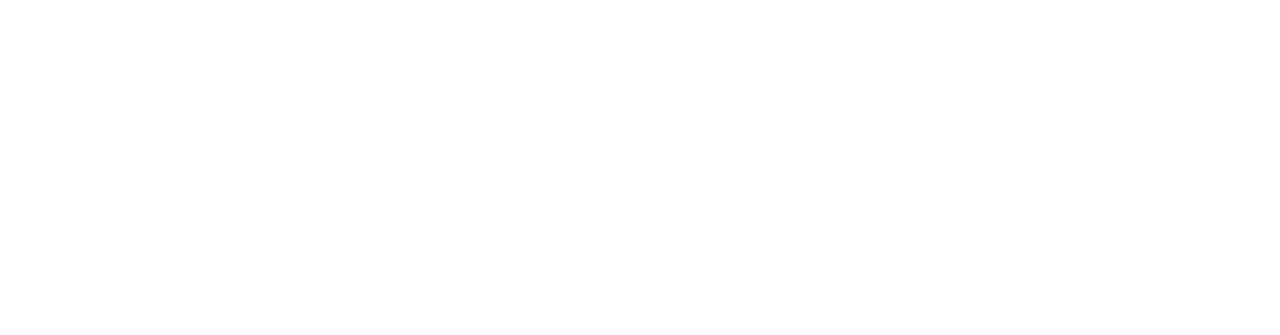
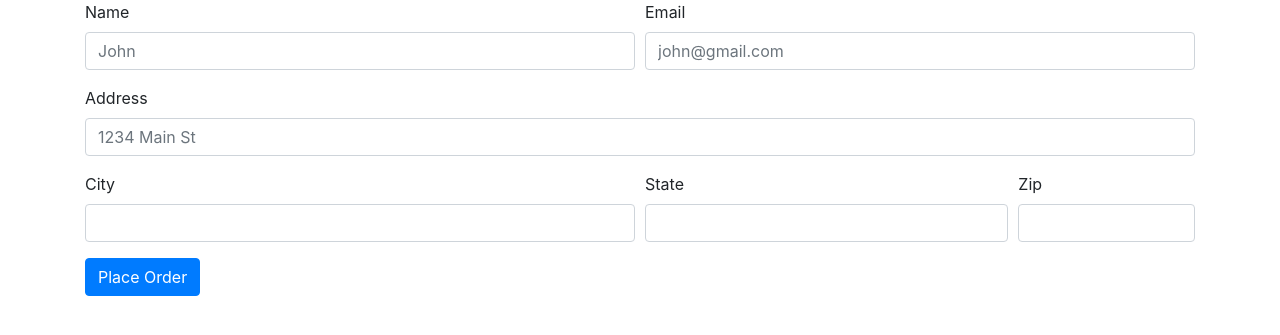
Before and after one commit to neeti-17/E--commerce-site, a Django app: page /checkout/ in a window 1280 px wide. Before the commit the part shown is empty. Shown: the top 335 px of the page. Run offline with Django 5.2, Linux system fonts and the light colour scheme; some libraries are stand-ins or nearby versions.

Commit message:
checkout form

```diff
--- a/ecomsite/shop/admin.py
+++ b/ecomsite/shop/admin.py
@@ -1,5 +1,7 @@
 from django.contrib import admin
 from .models import Products
+from .models import Order
 # Register your models here.
 
 admin.site.register(Products)
+admin.site.register(Order)
--- a/ecomsite/shop/templates/shop/checkout.html
+++ b/ecomsite/shop/templates/shop/checkout.html
@@ -11,11 +11,59 @@
 </head>
 <body>
     <div class="container">
-        <div class="col-md-12">
-            <div class="row">
+        <div class="row">
+            <div class="col-md-12">
                 <ul class="list-group" id="item_list">
 
                 </ul>
+            </div>
+
+            <div class="col-md-12">
+                <form method="POST">
+                    {% csrf_token %}
+                    <input type="hidden" id="items" name="items">
+                    <div class="form-row">
+                      <div class="form-group col-md-6">
+                        <label for="inputEmail4">Name</label>
+                        <input id="name" name="name" type="text" class="form-control" id="inputEmail4" placeholder="John">
+                      </div>
+                      <div class="form-group col-md-6">
+                        <label for="inputPassword4">Email</label>
+                        <input id="email" name="email" type="email" class="form-control" id="inputPassword4" placeholder="john@gmail.com">
+                      </div>
+                    </div>
+                    <div class="form-group">
+                      <label for="inputAddress">Address</label>
+                      <input id="address" name="address" type="text" class="form-control" id="inputAddress" placeholder="1234 Main St">
+                    </div>
+                    <!-- <div class="form-group">
+                      <label for="inputAddress2">Address 2</label>
+                      <input type="text" class="form-control" id="inputAddress2" placeholder="Apartment, studio, or floor">
+                    </div> -->
+                    <div class="form-row">
+                      <div class="form-group col-md-6">
+                        <label for="inputCity">City</label>
+                        <input id="city" name="city" type="text" class="form-control" id="inputCity">
+                      </div>
+                      <div class="form-group col-md-4">
+                        <label for="inputState">State</label>
+                        <input id="state" name="state" type="text" class="form-control" id="inputCity">
+                      </div>
+                      <div class="form-group col-md-2">
+                        <label for="inputZip">Zip</label>
+                        <input id="zipcode" name="zipcode" type="text" class="form-control" id="inputZip">
+                      </div>
+                    </div>
+                    <!-- <div class="form-group">
+                      <div class="form-check">
+                        <input class="form-check-input" type="checkbox" id="gridCheck">
+                        <label class="form-check-label" for="gridCheck">
+                          Check me out
+                        </label>
+                      </div>
+                    </div> -->
+                    <button type="submit" class="btn btn-primary">Place Order</button>
+                  </form>
             </div>
         </div>
     </div>
@@ -33,5 +81,7 @@
         itemString = `<li class="list-group-item">${name}-${quantity}</li>`
         $('#item_list').append(itemString);
     }
+    $('#items').val(JSON.stringify(cart));
+    // this fucntion will basically take the cart and convert it and assign it to the element whose id is items
 </script>
 </html>
--- a/ecomsite/shop/views.py
+++ b/ecomsite/shop/views.py
@@ -1,5 +1,6 @@
 from django.shortcuts import render
 from .models import Products
+from .models import Order
 from django.core.paginator import Paginator
 # Create your views here.
 
@@ -24,4 +25,16 @@
     return render(request,'shop/detail.html',{'product_object':product_object})
 
 def checkout(request):
+    if request.method == "POST":
+        items = request.POST.get('items',"")
+        name = request.POST.get('name',"")
+        email = request.POST.get('email',"")
+        address = request.POST.get("address","")
+        city = request.POST.get('city',"")
+        state = request.POST.get('state',"")
+        zipcode = request.POST.get('zipcode',"")
+
+        order = Order(items=items,name=name,email=email,address=address,city=city,state=state,zipcode=zipcode)
+        order.save()
+
     return render(request,'shop/checkout.html')
```
Also changed, not shown: ecomsite/shop/models.py (+10 -0 lines), ecomsite/db.sqlite3, ecomsite/shop/migrations/0002_order.py (added).
